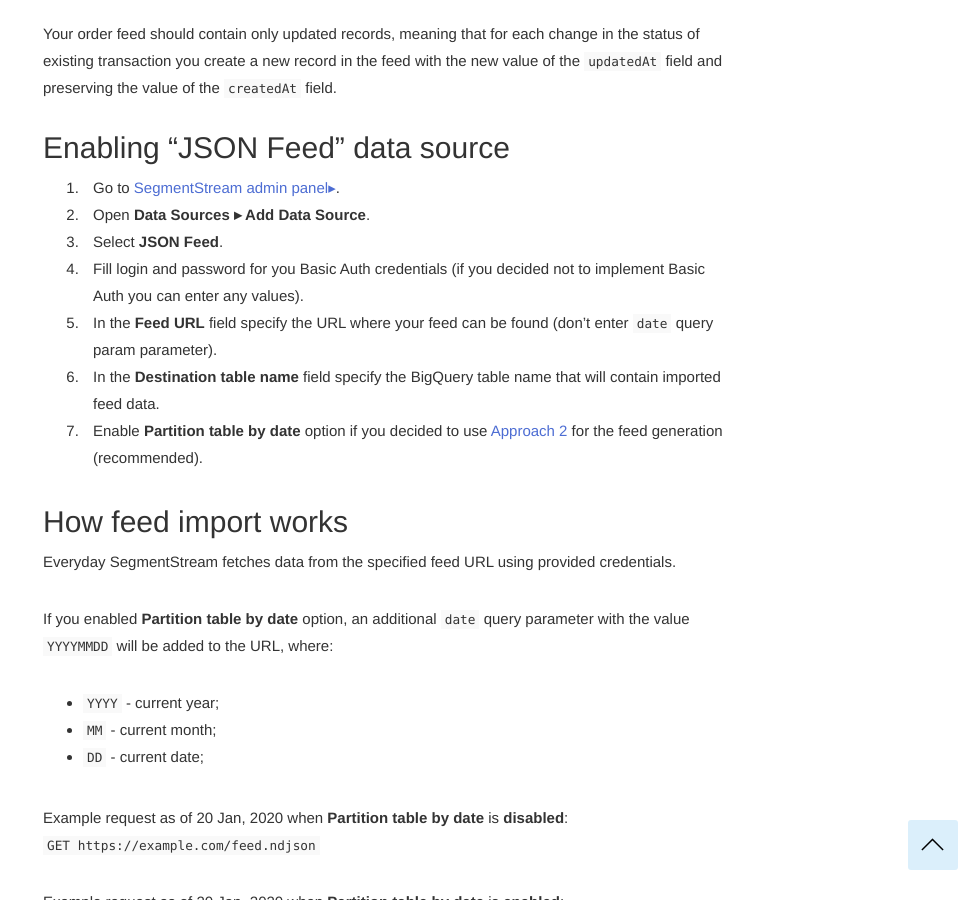
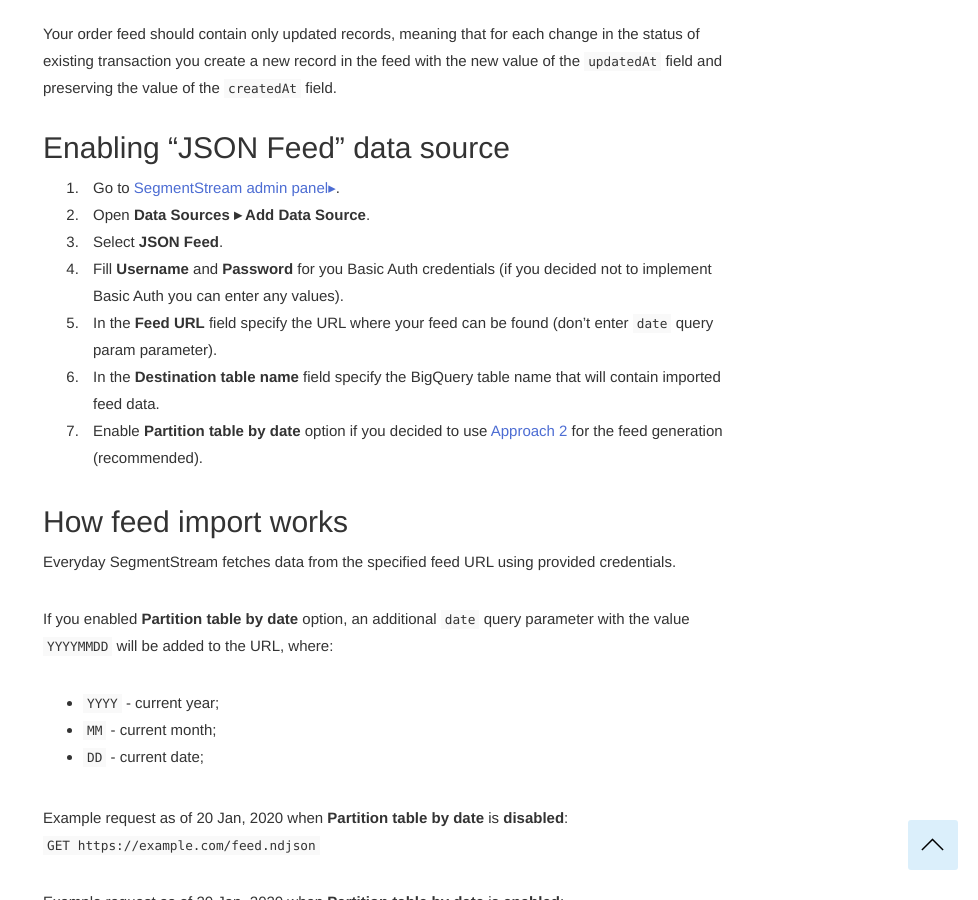
Before and after one commit to segmentstream-com/segmentstream-com.github.io, a Jekyll site: the page built from _docs/guides/json-feed-offline-data-import.md, in a window 1280 px wide and 900 px high, scrolled down 3013 px. Shown: the whole window, without its empty margins (302-1280 px from the left). Built offline with Jekyll 4.4.1, drawn with Linux system fonts in a browser that asks for light colours; nearby versions of some CDN libraries.

Commit message:
fixed json feed labels

```diff
--- a/_docs/guides/json-feed-offline-data-import.md
+++ b/_docs/guides/json-feed-offline-data-import.md
@@ -96,7 +96,7 @@
 1. Go to [SegmentStream admin panel▸](https://admin.segmentstream.com){:target="_blank"}.
 2. Open **Data Sources ▸ Add Data Source**.
 3. Select **JSON Feed**.
-4. Fill login and password for you Basic Auth credentials (if you decided not to implement Basic Auth you can enter any values).
+4. Fill **Username** and **Password** for you Basic Auth credentials (if you decided not to implement Basic Auth you can enter any values).
 5. In the **Feed URL** field specify the URL where your feed can be found (don't enter `date` query param parameter).
 6. In the **Destination table name** field specify the BigQuery table name that will contain imported feed data.
 7. Enable **Partition table by date** option if you decided to use [Approach 2](#daily-updates) for the feed generation (recommended).
```
